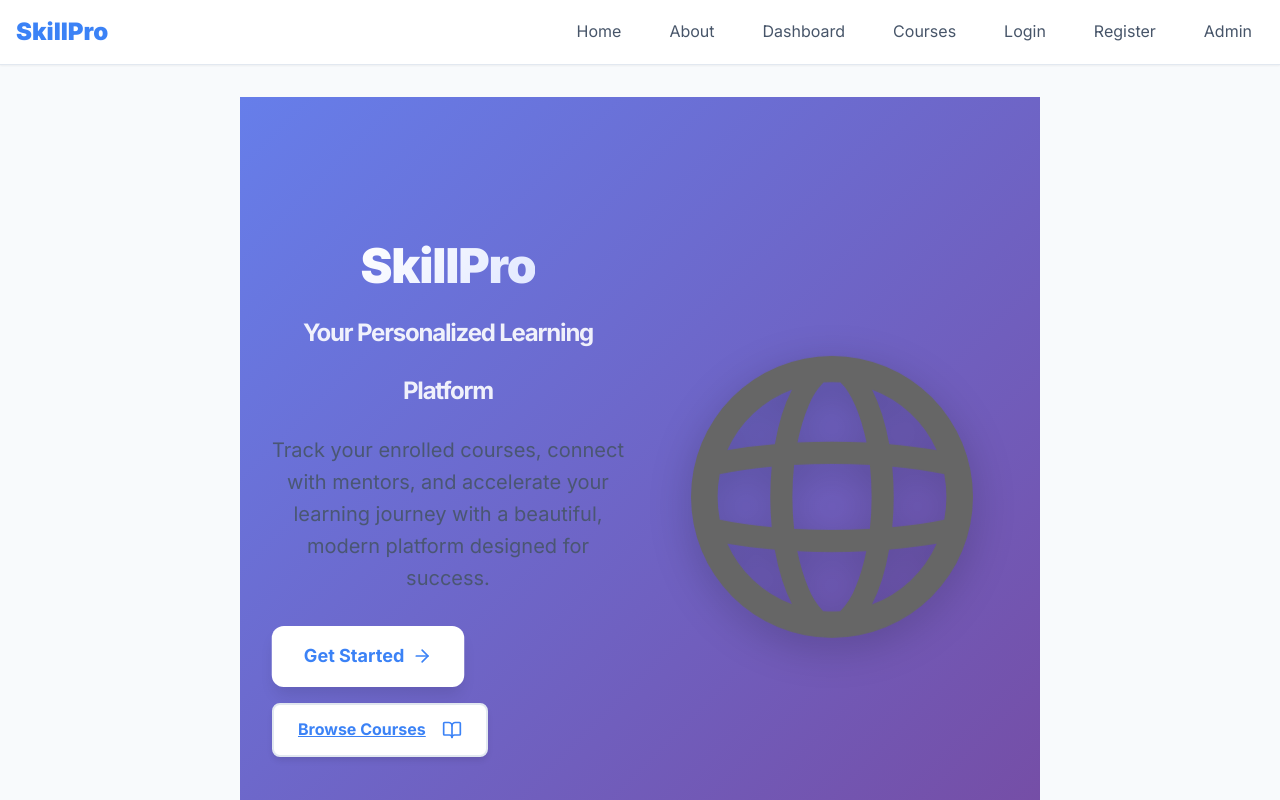
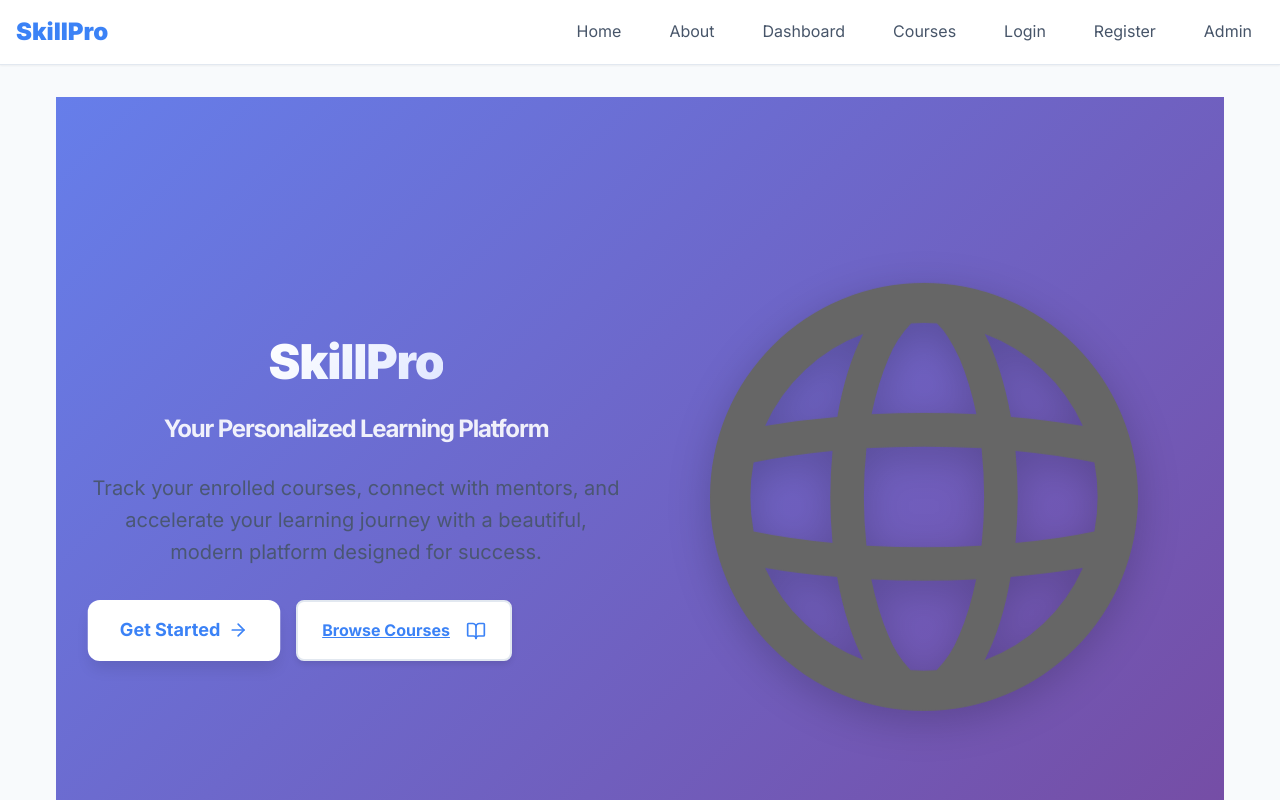
Before and after one commit to Larry-Master/SkillPro, a Next.js app in the folder skillpro/: page / in a window 1280 px wide. Shown: the top 800 px of the page. Built offline with nearby package versions, Linux system fonts and the light colour scheme.

Commit message:
Update layout.css

```diff
--- a/skillpro/styles/layout.css
+++ b/skillpro/styles/layout.css
@@ -20,7 +20,7 @@
 
 /* Page Layout */
 .page-container { min-height: calc(100vh - 8rem); max-width: 1200px; margin: 0 auto; padding: var(--space-8) var(--space-4); }
-main { max-width: 800px; margin: 0 auto; }
+main { max-width: 100%; margin: 0 auto; }
 main h1 { text-align: center; color: var(--primary); margin-bottom: var(--space-8); font-size: 2.5rem; }
 main p { font-size: 1.125rem; color: var(--text-secondary); text-align: center; margin-bottom: var(--space-6); }
 
```
